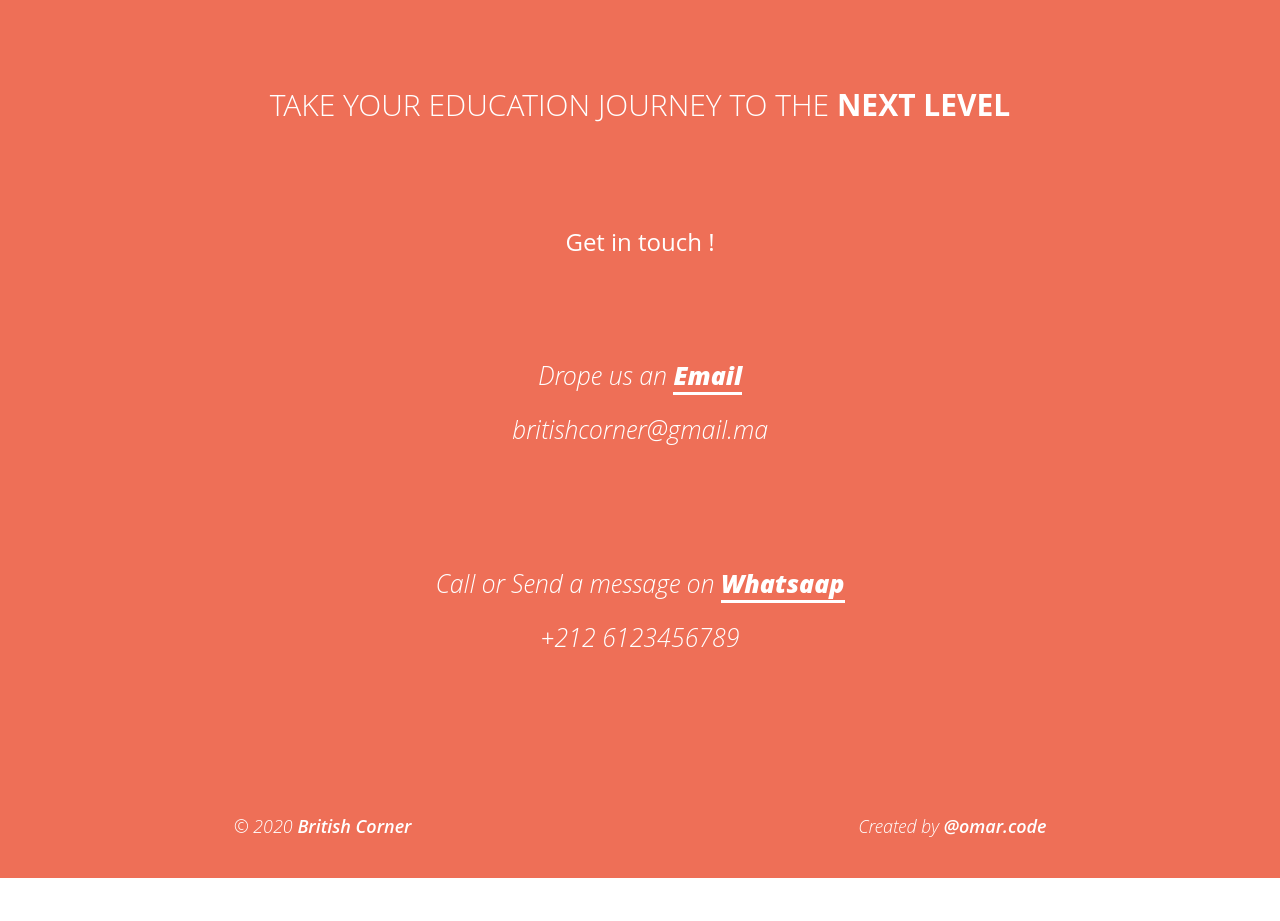
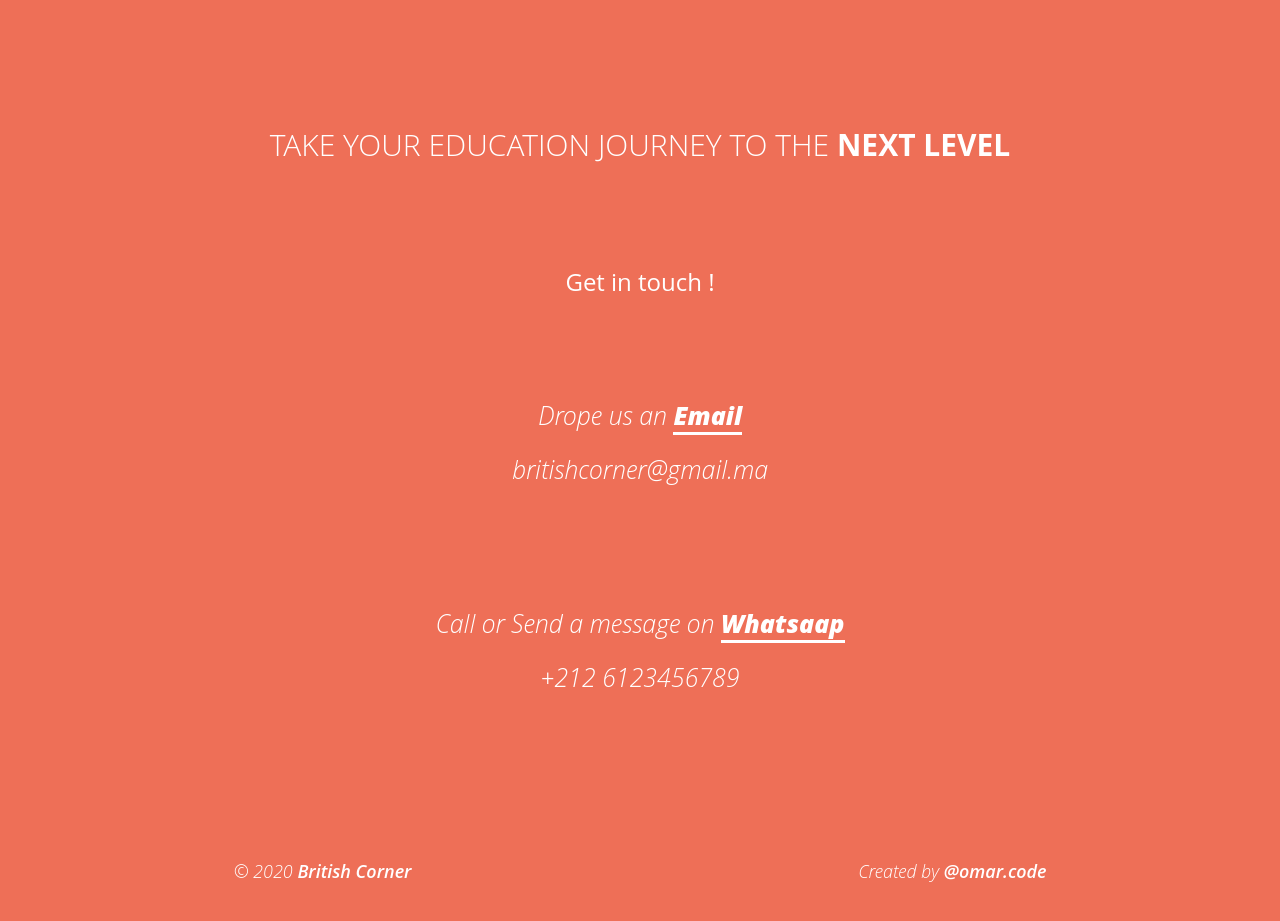
Before and after one commit to omarouhra/British-Corner, a plain HTML site: page index.html in a window 1280 px wide. Shown: the part 4080-5001 px from the top of the page. Before the commit the page ends 4958 px from the top, so only its background shows below. Drawn offline with nearby package versions, Linux system fonts and the light colour scheme.

Commit message:
footer fix i

```diff
--- a/css/style.css
+++ b/css/style.css
@@ -480,6 +480,7 @@ footer {
   text-align: center;
   font-weight: 100;
   color: white;
+  margin-top: 40px;
 }
 .footer_text span {
   font-weight: bold;
@@ -509,7 +510,7 @@ footer h4 {
   flex-direction: column;
   align-items: center;
   gap: 20px;
-  margin: 40px 0;
+  margin: 45px 0;
 }
 .copyright p {
   font-size: 18px;
```
